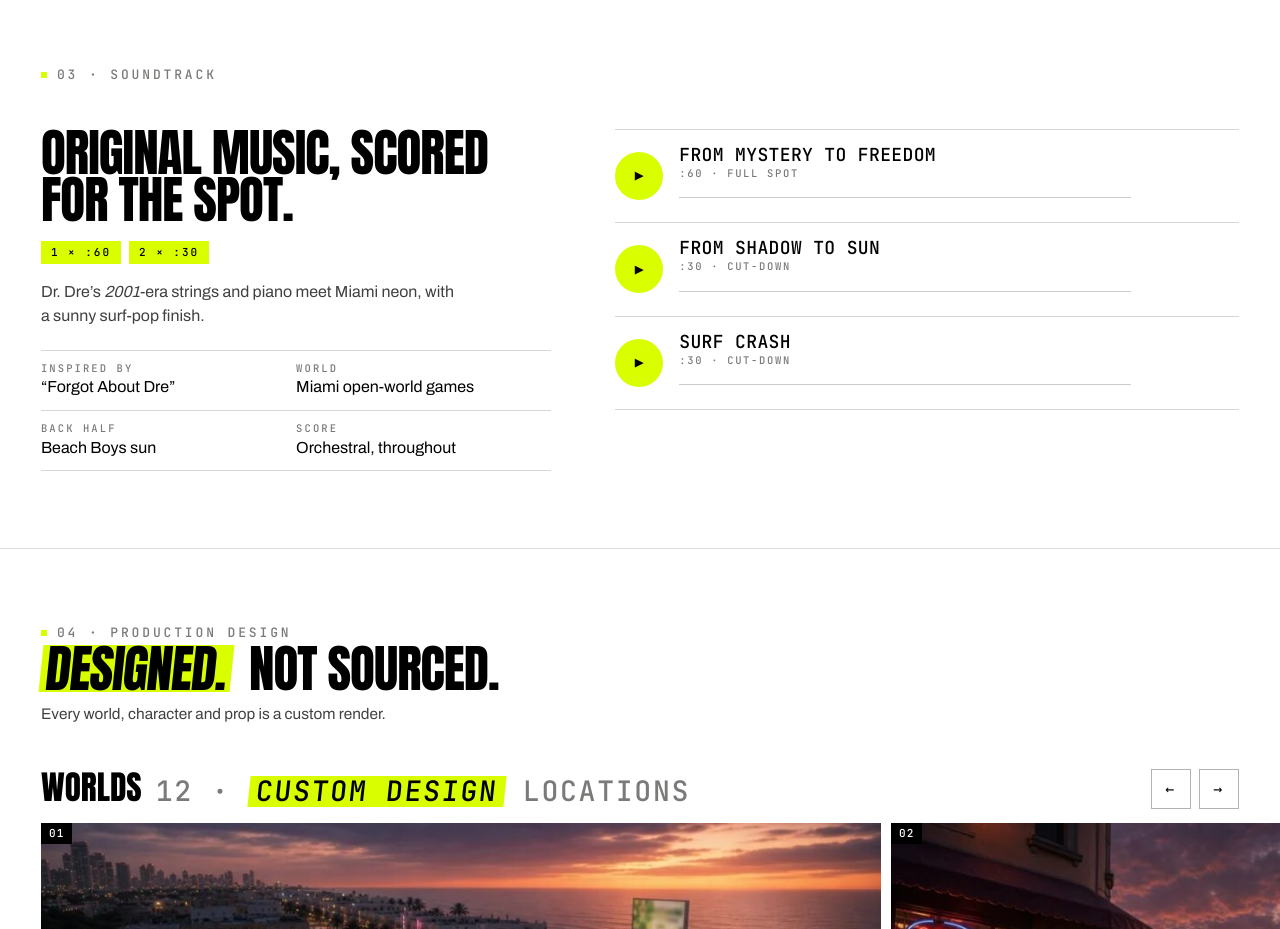
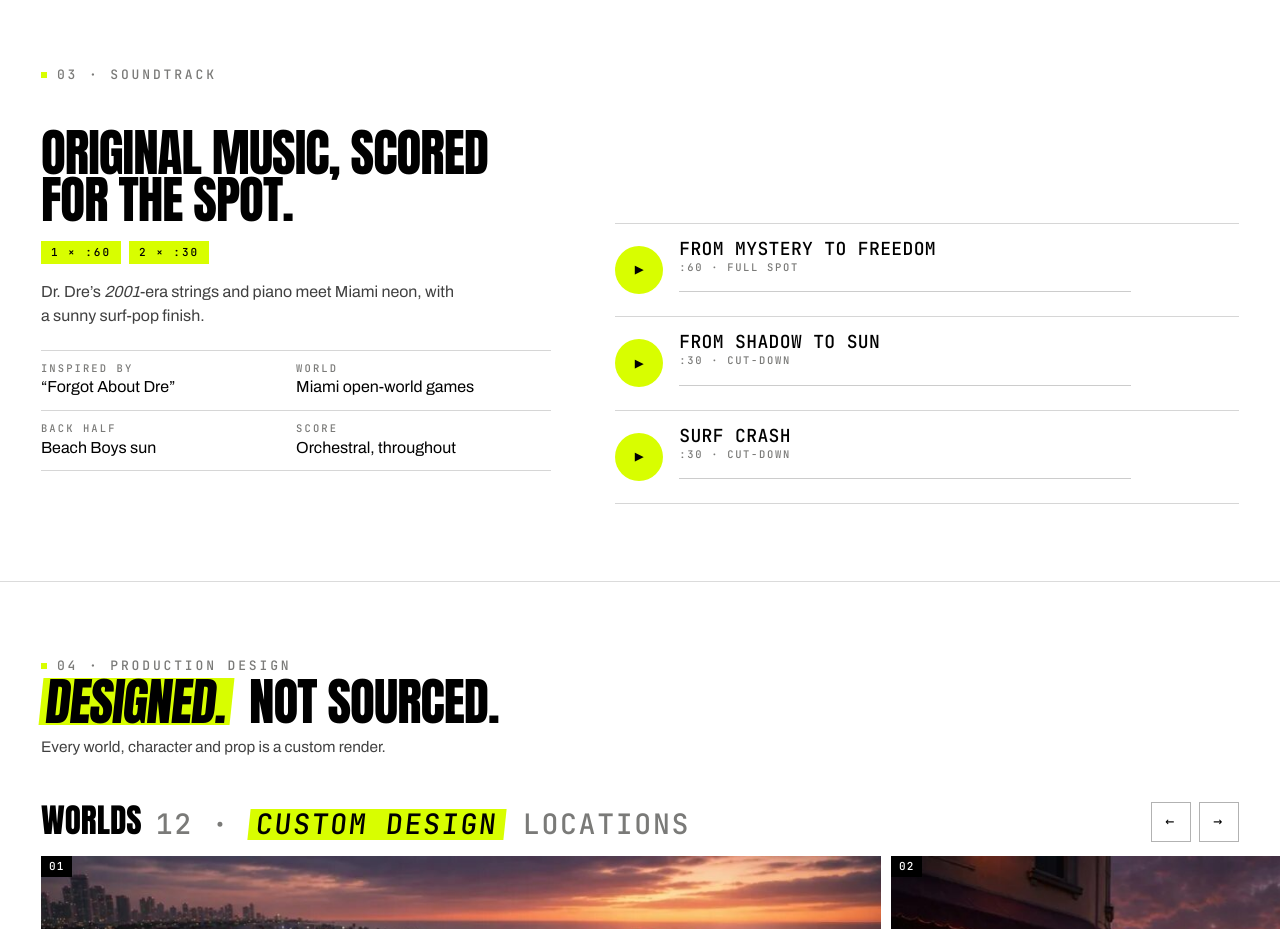
Before and after one commit to kalenhayman/kalenhayman.com, a plain HTML site: page lucky.html in a window 1280 px wide. Shown: the part 1880-2809 px from the top of the page. Drawn offline with Linux system fonts and the light colour scheme.

Commit message:
Lucky soundtrack: on desktop the player starts on the line under the section headline
Co-Authored-By: Claude Opus 5.5 <noreply@anthropic.com>
Claude-Session: https://claude.ai/code/session_01XCdcvRXU4qGt6jxfQBv8jS

```diff
--- a/lucky.html
+++ b/lucky.html
@@ -526,6 +526,16 @@
     }
     raf = requestAnimationFrame(tick);
   }
+  /* desktop: the player starts on the line under the section headline */
+  function alignPlayer() {
+    var pl = document.getElementById('player'), h = document.querySelector('.lk-sound h2');
+    if (!pl || !h) return;
+    if (innerWidth <= 900) { pl.style.marginTop = ''; return; }
+    pl.style.marginTop = '0px';
+    pl.style.marginTop = Math.max(0, Math.round(h.getBoundingClientRect().bottom - pl.getBoundingClientRect().top)) + 'px';
+  }
+  alignPlayer(); addEventListener('resize', alignPlayer);
+  if (document.fonts && document.fonts.ready) document.fonts.ready.then(alignPlayer);
   /* header film: once the video has a src */
   var v = document.getElementById('lkVid'), s = document.getElementById('lkSound'), f = document.getElementById('lkFull');
   if (v.getAttribute('src')) {
```
